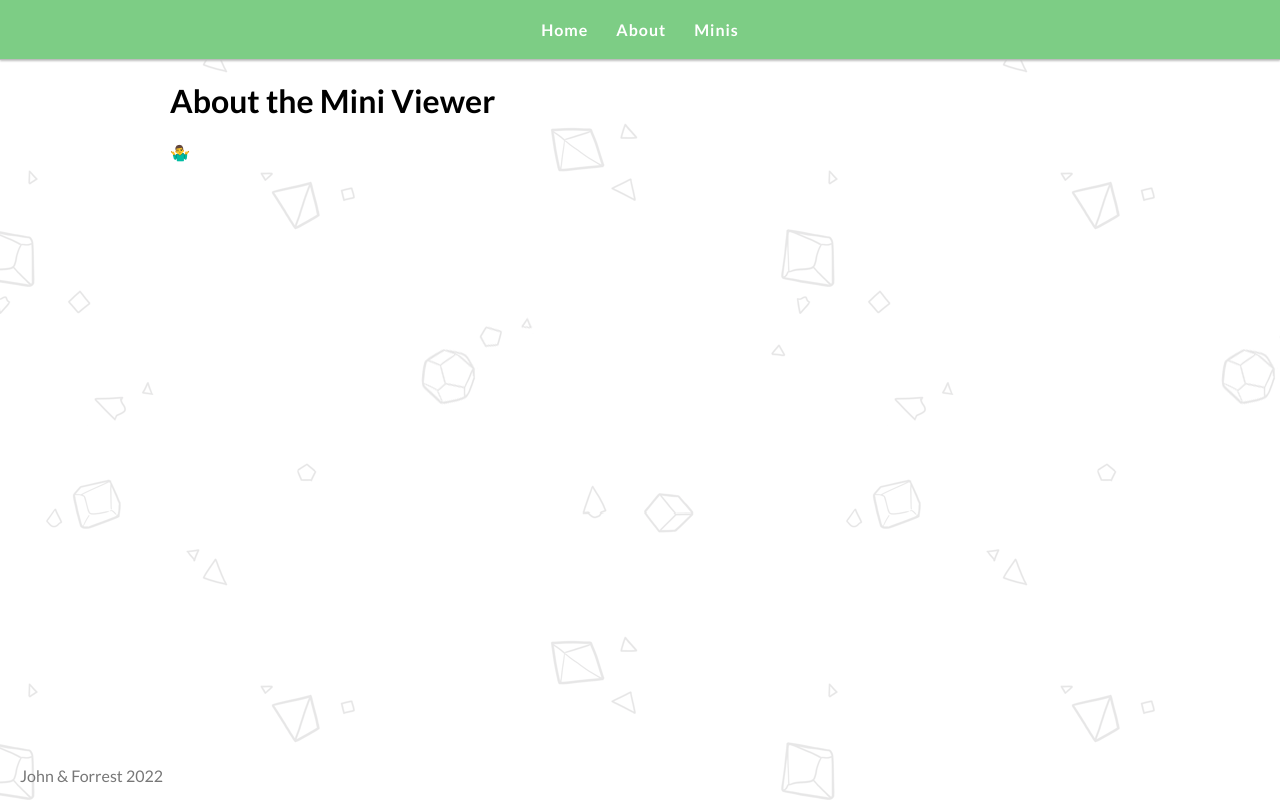
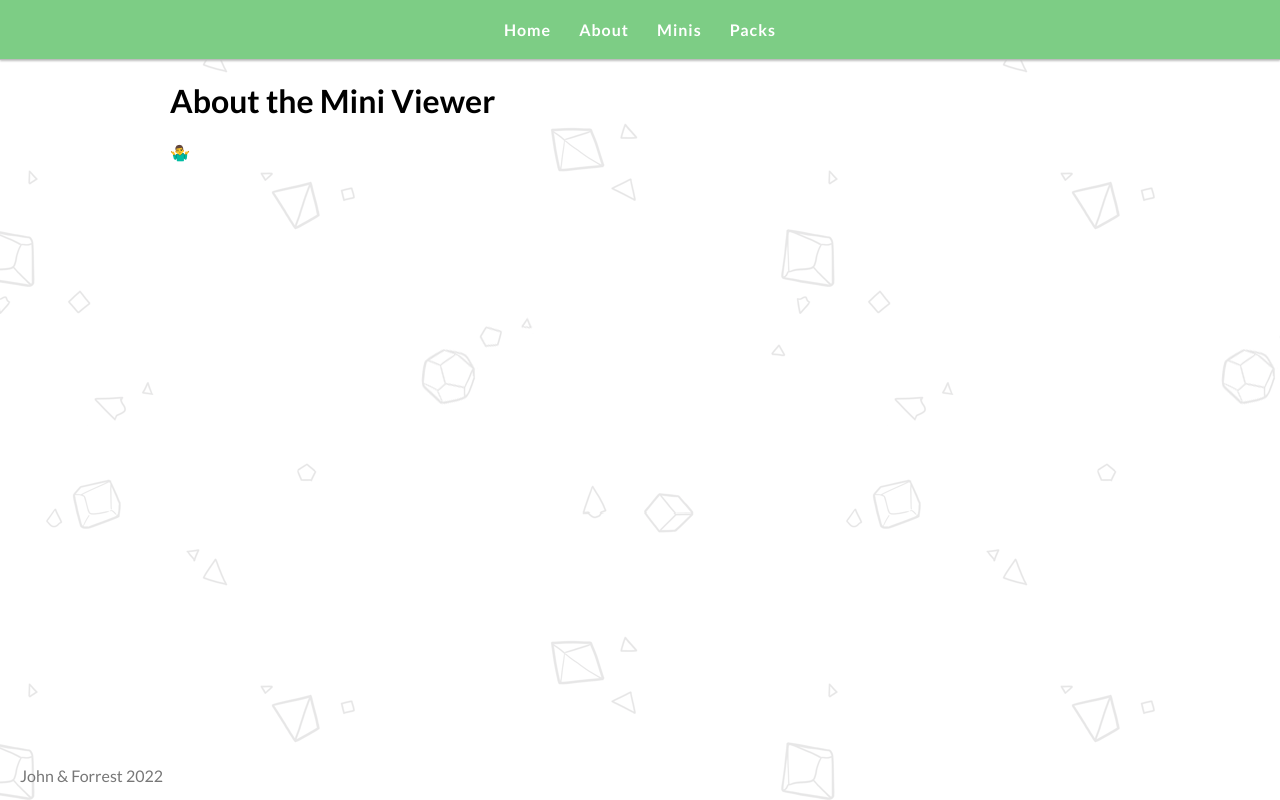
Before and after one commit to hitboxr/mini-viewer-frontend, a SvelteKit app: page /about in a window 1280 px wide. Built offline with nearby package versions, Linux system fonts and the light colour scheme.

Commit message:
add packs to navbar

```diff
--- a/src/routes/(site)/+layout.svelte
+++ b/src/routes/(site)/+layout.svelte
@@ -75,6 +75,7 @@
         <a href="/">Home</a>
         <a href="/about">About</a>
         <a href="/minis">Minis</a>
+        <a href="/packs">Packs</a>
     </nav>
 
     <main>
```
